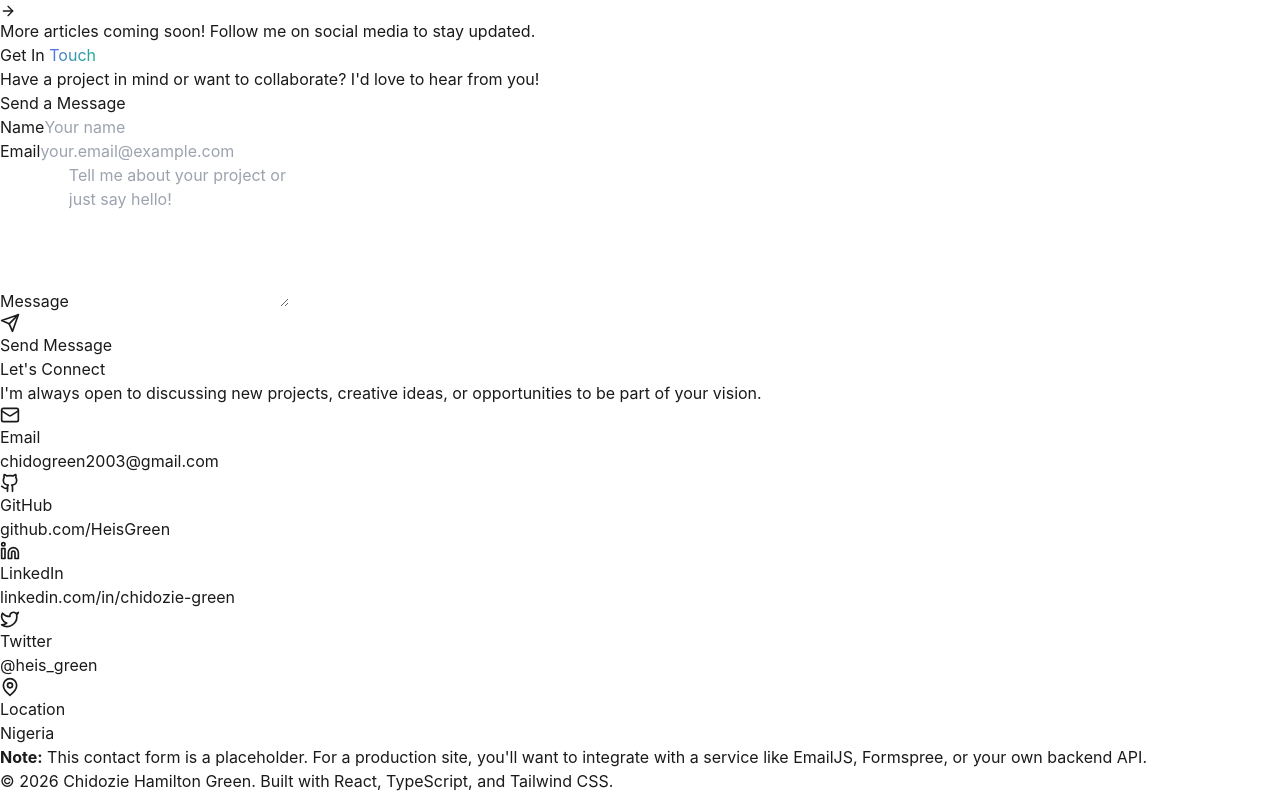
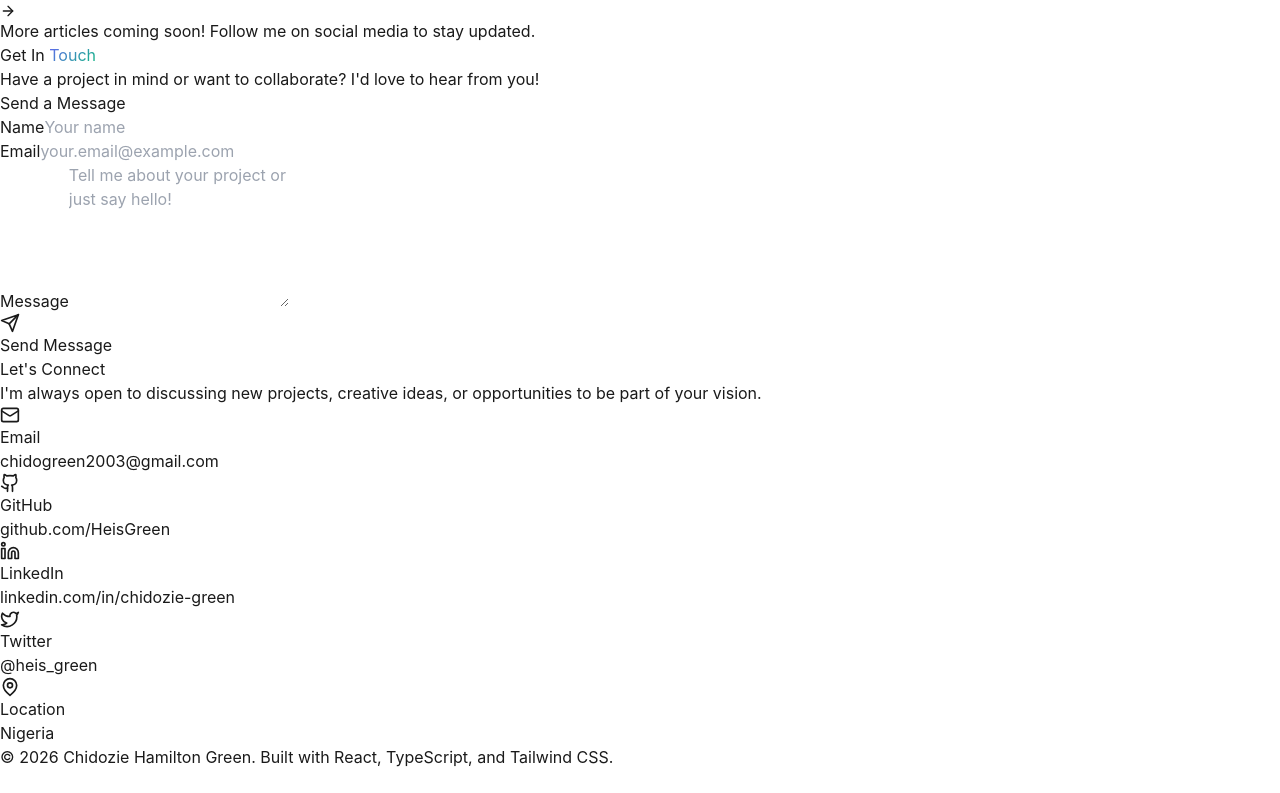
Before and after one commit to HeisGreen/portfolio, a React (Vite) app: page / in a window 1280 px wide. Shown: the part 5267-6060 px from the top of the page. After the commit the page ends 6036 px from the top, so only its background shows below. Built offline with nearby package versions, Linux system fonts and the light colour scheme.

Commit message:
updated CV and removed note

```diff
--- a/src/components/Contact.tsx
+++ b/src/components/Contact.tsx
@@ -219,13 +219,6 @@ export default function Contact() {
                 </div>
               </div>
             </div>
-
-            <div className="p-6 rounded-xl bg-gradient-to-br from-[var(--color-accent)]/10 to-[var(--color-emerald)]/10 border border-[var(--color-accent)]/20">
-              <p className="text-[var(--color-text-secondary)] text-sm">
-                <strong className="text-[var(--color-text-primary)]">Note:</strong> This contact form is a placeholder.
-                For a production site, you'll want to integrate with a service like EmailJS, Formspree, or your own backend API.
-              </p>
-            </div>
           </motion.div>
         </div>
       </div>
--- a/src/components/Hero.tsx
+++ b/src/components/Hero.tsx
@@ -71,7 +71,7 @@ export default function Hero() {
               View My Work
             </a>
             <a
-              href="/Chidozie_Hamilton_Green_Resume.pdf"
+              href="/Chidozie-Green-CV.pdf"
               target="_blank"
               className="px-8 py-3.5 border border-[var(--color-border)] hover:border-[var(--color-accent)] text-[var(--color-text-primary)] rounded-xl font-medium transition-colors flex items-center gap-2"
             >
--- a/src/components/Resume.tsx
+++ b/src/components/Resume.tsx
@@ -56,7 +56,7 @@ export default function Resume() {
           </h2>
           <div className="w-24 h-1 bg-gradient-to-r from-[var(--color-accent)] to-[var(--color-emerald)] mx-auto mb-6" />
           <motion.a
-            href="/Chidozie_Hamilton_Green_Resume.pdf"
+            href="/Chidozie-Green-CV.pdf"
             download
             initial={{ opacity: 0, scale: 0.9 }}
             animate={inView ? { opacity: 1, scale: 1 } : {}}
```
Also changed, not shown: 2 other files (tests, documents, lock files or other folders).
